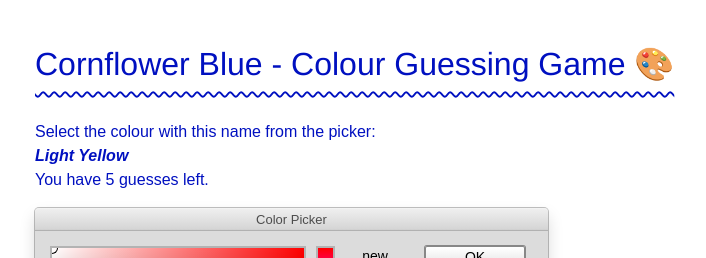
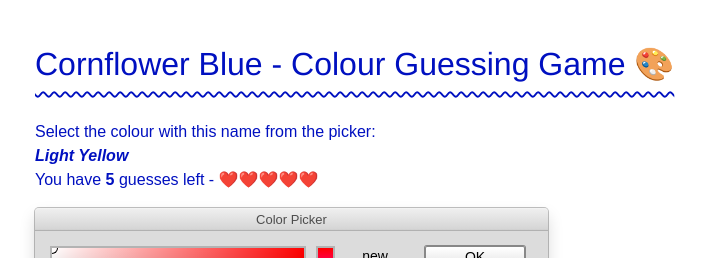
Before and after one commit to CZboop/Cornflower-Blue, a Next.js app: page / in a window 1280 px wide. Shown: the top 258 px of the page, without its empty margins (5-711 px from the left). Built offline with nearby package versions, Linux system fonts and the light colour scheme; a web font is replaced by a local one.

Commit message:
add heart emojis red or greyed to show num guesses left as 'lives'

```diff
--- a/app/components/screens/GameScreen.tsx
+++ b/app/components/screens/GameScreen.tsx
@@ -28,7 +28,7 @@ export default function GameScreen({ numGuesses, targetColour, formAction, colou
                     <h2 className="target-colour">{targetColour.name}</h2> :
                     <></>
             }
-            <h3>You have {5 - numGuesses} guesses left.</h3>
+            <h3>You have <b>{5 - numGuesses}</b> guesses left - {Array(5).fill(null).map((_, i) => (<span key={i}>{i < 5 - numGuesses ? '❤️' : '🩶'}</span>))}</h3>
 
             <form action={formAction}>
                 <div className="colour-picker">
```
